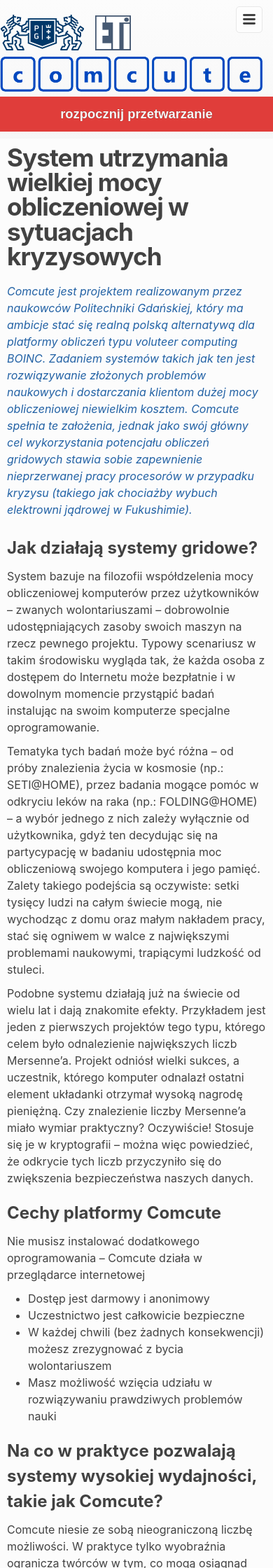
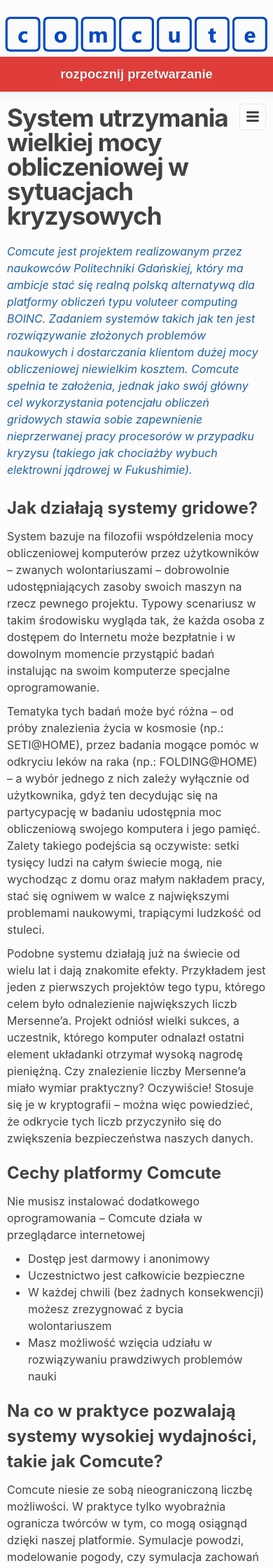
Before and after one commit to Rocik/comcute, a Jekyll site: the page built from index.md, in a window 390 px wide. Shown: the top 2240 px of the page at 70% size. Built offline with Jekyll 4.4.1, drawn with Linux system fonts in a browser that asks for light colours; comment, search, counter and statistics services are not loaded.

Commit message:
Improve Responsive Design

```diff
--- a/_includes/header.html
+++ b/_includes/header.html
@@ -2,13 +2,13 @@
 
     <div class="wrapper">
 
-        <a href="https://www.pg.gda.pl" class="logo" title="Politechnika Gdańska" ref="external">
+        <a href="https://www.pg.gda.pl" class="logo hide-on-mobile" title="Politechnika Gdańska" ref="external">
             <img src="{{ "/images/logo-pg.png" | relative_url }}" alt="Politechnika Gdańska" />
         </a>
-        <a href="https://www.eti.pg.gda.pl" class="logo with-margins" title="Wydział Elektroniki, Telekomunikacji i Informatyki" ref="external">
+        <a href="https://www.eti.pg.gda.pl" class="logo hide-on-mobile with-margins" title="Wydział Elektroniki, Telekomunikacji i Informatyki" ref="external">
             <img src="{{ "/images/logo-eti.png" | relative_url }}" alt="Wydział ETI" />
         </a>
-        <a href="{{ "/" | relative_url }}" class="logo" title="Comcute - System utrzymania wielkiej mocy obliczeniowej w sytuacjach kryzysowych" rel="home">
+        <a href="{{ "/" | relative_url }}" class="logo center-on-mobile" title="Comcute - System utrzymania wielkiej mocy obliczeniowej w sytuacjach kryzysowych" rel="home">
             <img src="{{ "/images/logo.png" | relative_url }}" alt="Comcute" />
         </a>
 
--- a/_sass/_common.scss
+++ b/_sass/_common.scss
@@ -12,3 +12,18 @@
             -ms-user-drag: none;
                 user-drag: none;
 }
+
+
+.hide-on-mobile {
+    @include media-query($on-palm) {
+        display: none;
+    }
+}
+
+
+.center-on-mobile {
+    @include media-query($on-palm) {
+        display: block;
+        text-align: center;
+    }
+}
--- a/_sass/_layout.scss
+++ b/_sass/_layout.scss
@@ -4,10 +4,15 @@ $header-width: 900px !default;
     position: relative;
     min-height: $spacing-unit * 1.865;
 
-    padding-top: 20px;
+    padding-top: $spacing-unit * 0.75;
 
     a {
         text-decoration: none;
+
+        @include media-query($header-width) {
+            padding-left: auto;
+            padding-right: auto;
+        }
     }
 }
 
@@ -180,12 +185,15 @@ $header-width: 900px !default;
 
     #page-current {
         border-bottom: 4px solid #5178BC;
+
+        @include media-query($on-palm) {
+            color: $text-color;
+        }
     }
 
     @include media-query($on-palm) {
-        position: absolute;
-        top: 9px;
-        right: $spacing-unit / 2;
+        float: right;
+        margin-top: $spacing-unit / 4;
         background-color: $background-color;
         border: 1px solid $grey-color-light;
         border-radius: 5px;
```
